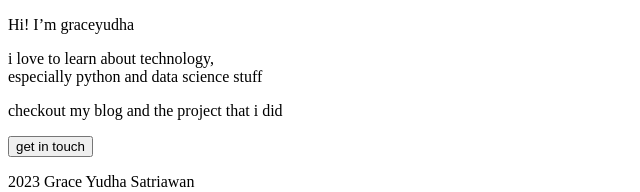
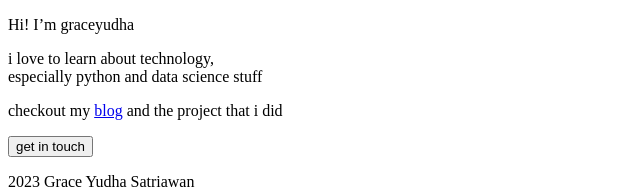
Before and after one commit to graceyudhaaa/next-blog, a Next.js app: page /Landing in a window 1280 px wide. Shown: the top 192 px of the page, without its empty margins (0-640 px from the left). Built offline with nearby package versions, Linux system fonts and the light colour scheme.

Commit message:
try underline

```diff
--- a/pages/Landing.tsx
+++ b/pages/Landing.tsx
@@ -1,4 +1,5 @@
 import { Button } from "@/components/Button";
+import Link from "next/link";
 
 
 function Landing() {
@@ -15,7 +16,9 @@ function Landing() {
             especially python and data science stuff
           </p>
           <p className="mt-5 text-sm md:text-lg dark:text-chambray-50">
-            checkout my <span>blog</span> and the <span>project</span> that i
+            checkout my <span className="hover:before:block hover:before:bg-chambray-400 hover:before:inset-x-1 hover:before:bottom-0.5 before:w-0 hover:before:w-full hover:before:h-[25%] hover:before:left-0 hover:before:absolute relative inline-block transition-all duration-1000">
+              <span className="relative inline-block"><Link href='/blog'>blog</Link></span>
+            </span> and the <span>project</span> that i
             did
           </p>
           <Button className="mt-5" label="get in touch" ></Button>
```
